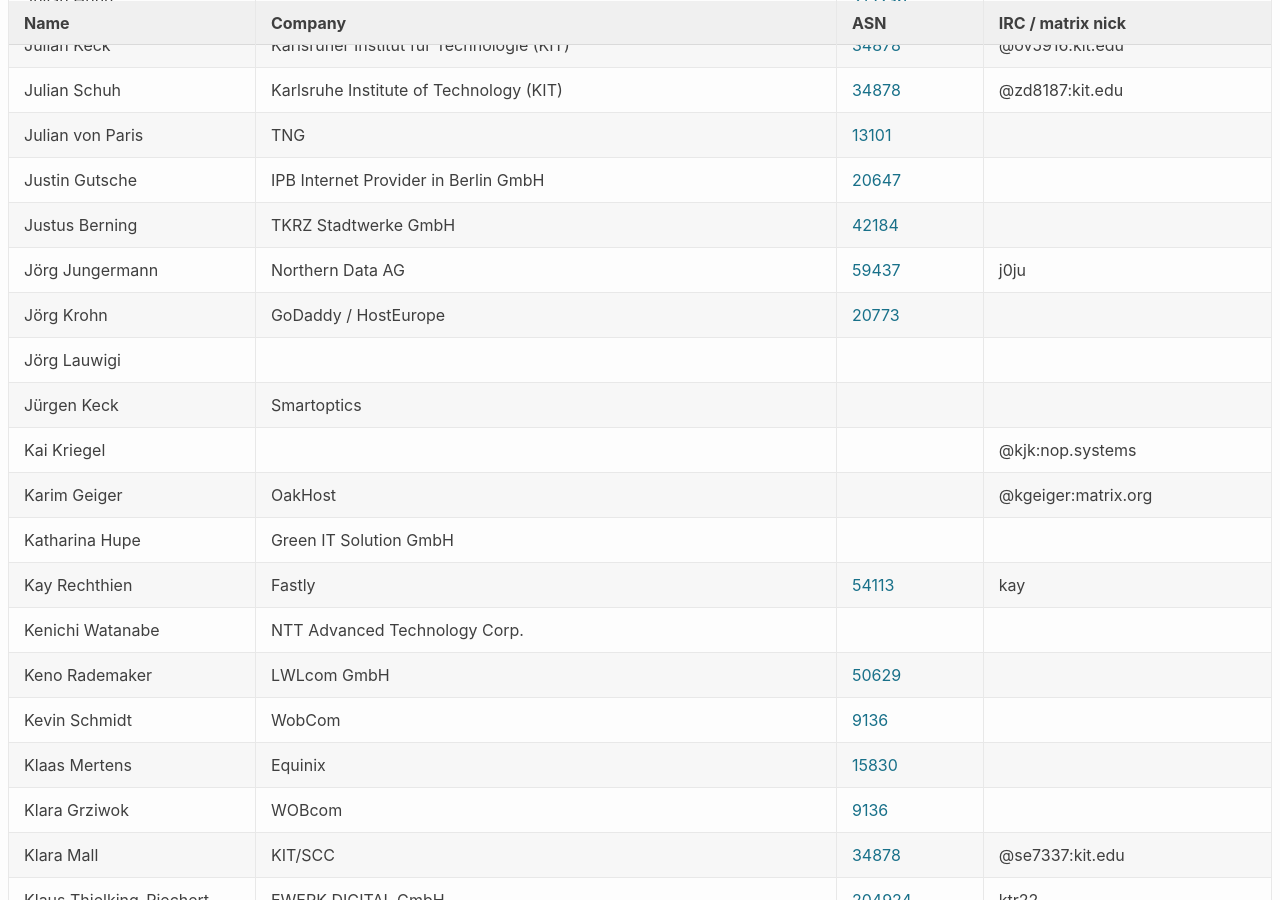
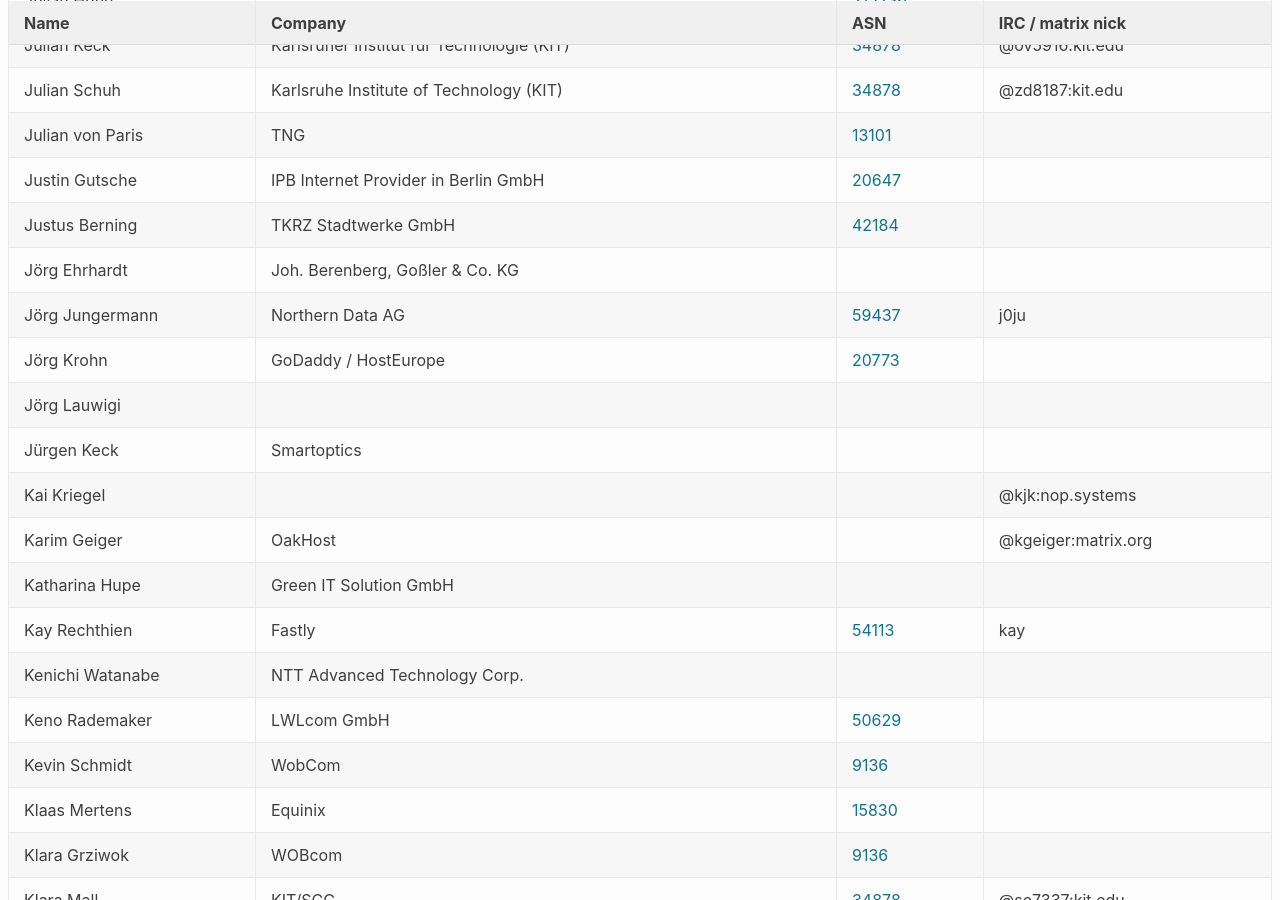
Before and after one commit to denog/pretix-attendeelist, a Jekyll site: the page built from denog16/index.markdown, in a window 1280 px wide and 900 px high, scrolled down 8191 px. Built offline with Jekyll 4.4.1, drawn with Linux system fonts in a browser that asks for light colours.

Commit message:
Latest data: Mon Oct 21 06:49:40 UTC 2024

```diff
--- a/_data/attendees_denog16_onsite.json
+++ b/_data/attendees_denog16_onsite.json
@@ -1044,6 +1044,12 @@
     "asn": "207592"
   },
   {
+    "name": "Jörg Ehrhardt",
+    "company": "Joh. Berenberg, Goßler & Co. KG",
+    "irc": null,
+    "asn": null
+  },
+  {
     "name": "Jörg Jungermann",
     "company": "Northern Data AG",
     "irc": "j0ju",
```
